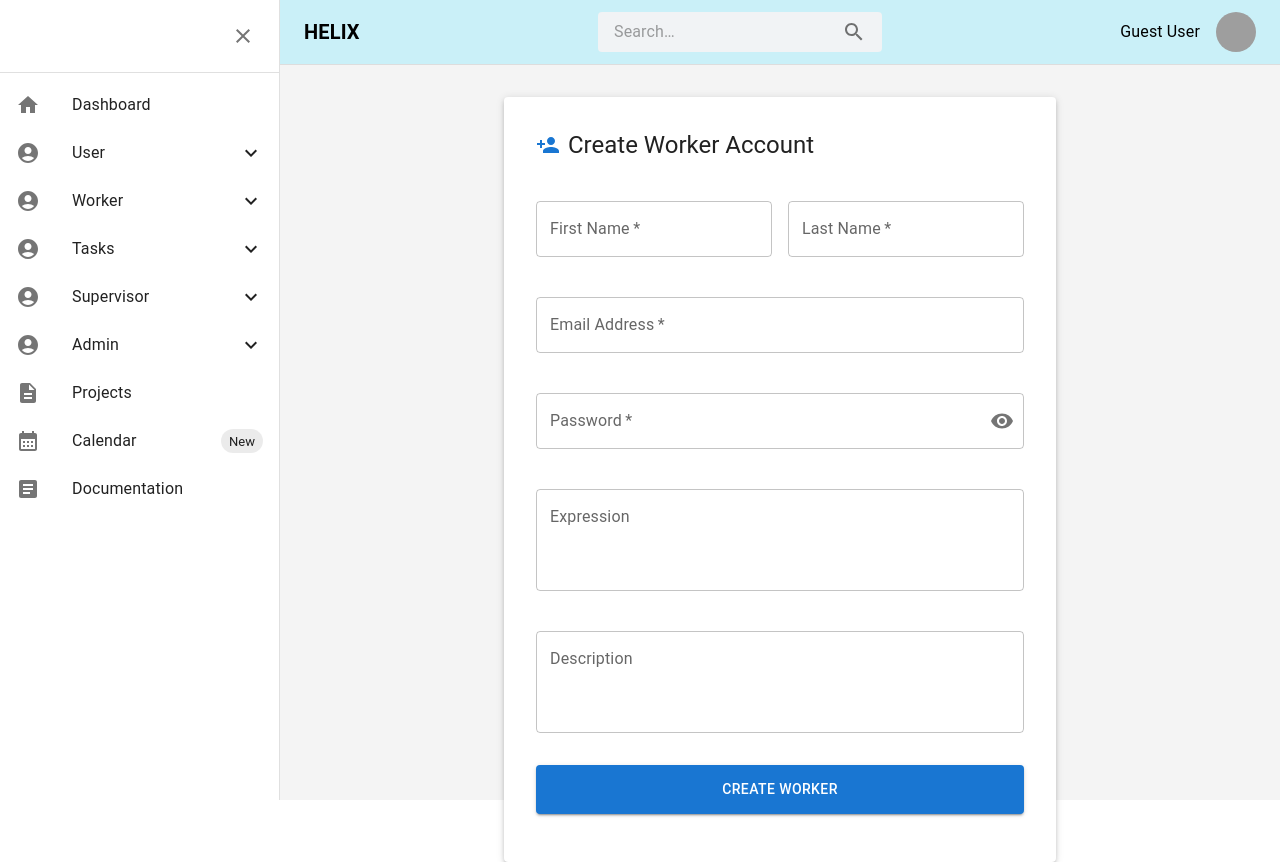
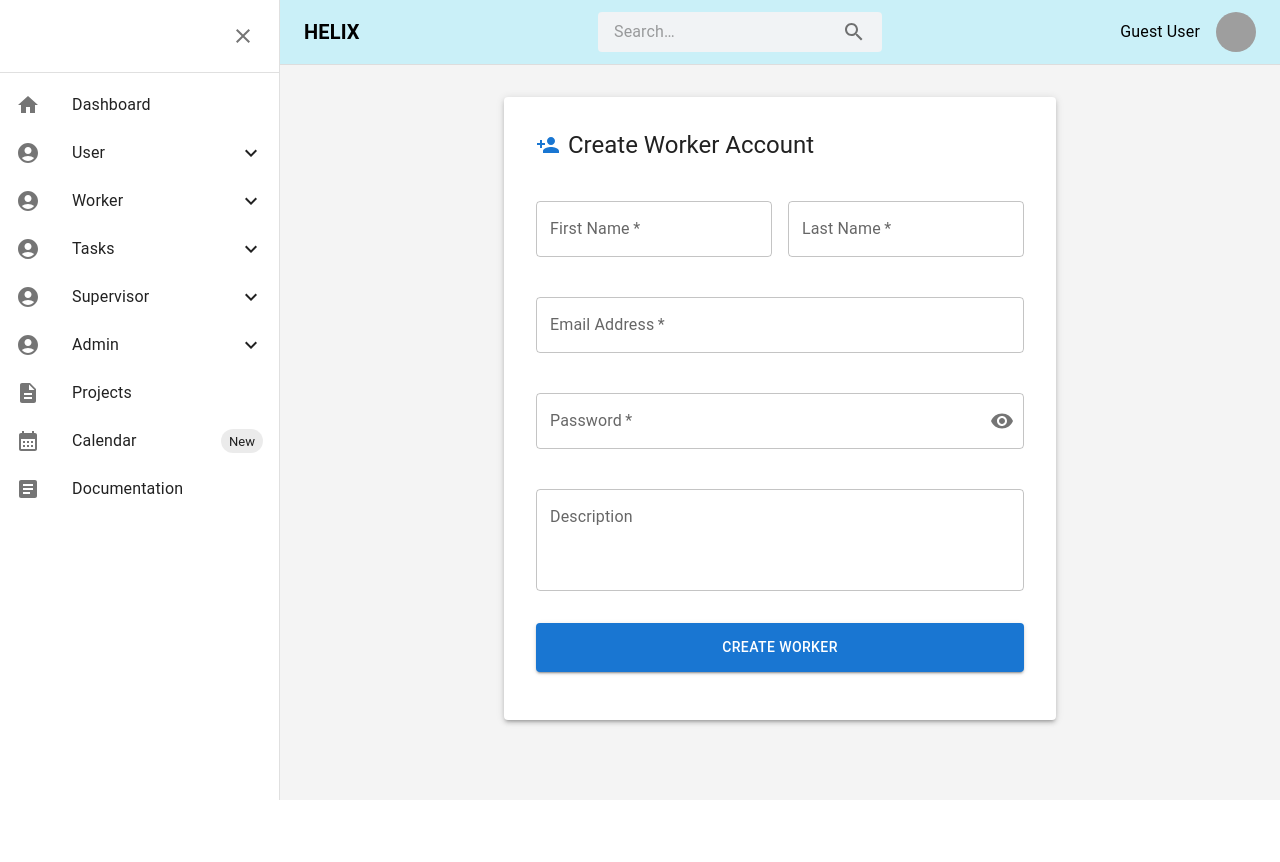
Before and after one commit to Anjana2k02/Task-Manager-App-Frontend, a React (Vite) app: page /worker/create in a window 1280 px wide. After the commit the page ends 800 px from the top, so only its background shows below. Built offline with nearby package versions, Linux system fonts and the light colour scheme; grey boxes are pictures that could not be loaded.

Commit message:
remove expression status

```diff
--- a/src/pages/worker/create.jsx
+++ b/src/pages/worker/create.jsx
@@ -205,22 +205,6 @@
               />
             </Grid>
 
-            <Grid item xs={12}>
-              <TextField
-                name="expression"
-                label="Expression"
-                multiline
-                rows={3}
-                value={formData.expression}
-                onChange={handleChange}
-                error={!!errors.expression}
-                helperText={errors.expression}
-                fullWidth
-                margin="normal"
-                size="medium"
-              />
-            </Grid>
-
 
             <Grid item xs={12}>
               <TextField
```
